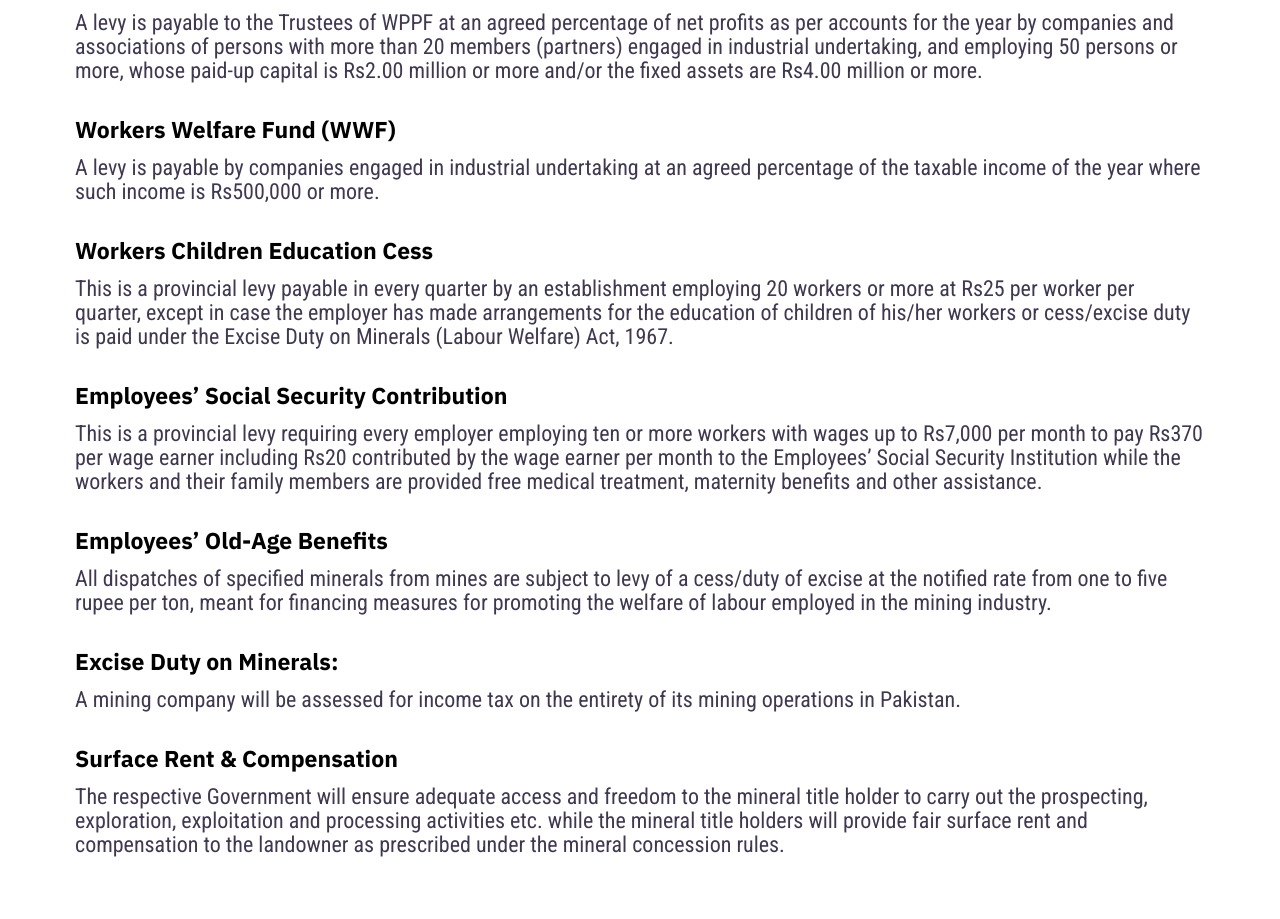
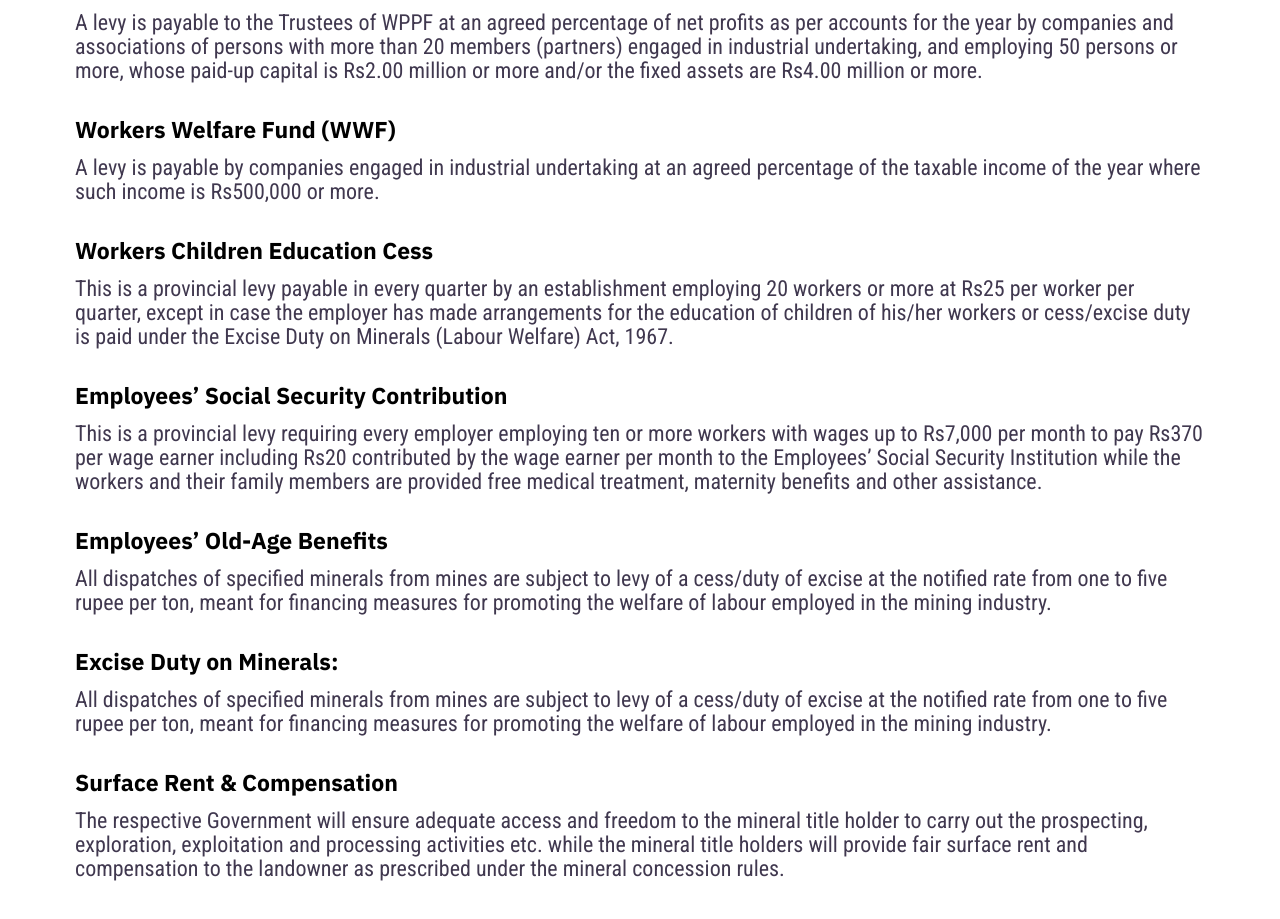
Before and after one commit to realAbdullah4504/mineral-app, a React (Create React App) app: page /cess in a window 1280 px wide. Shown: the part 505-1424 px from the top of the page. Built offline with nearby package versions, Linux system fonts and the light colour scheme; a web font is replaced by a local one.

Commit message:
Changes According to new figma design

```diff
--- a/src/components/CessComp/index.js
+++ b/src/components/CessComp/index.js
@@ -1,57 +1,122 @@
-import React from 'react'
+import React from "react";
 
 export const CessComp = () => {
   return (
     <>
-            <div className='max-w-[1170px] relative m-auto px-5 mb-[170px]'>
-                <div className='mt-[50px]'>
-                    <div className='title font-ibm-plex-sans flex'>
-                        <span className=''>Cess<div className='py-[3px] rounded bg-[#009969] w-[120px]'></div> </span>  & Levies
+      <div className="max-w-[1170px] relative m-auto px-5 mb-[170px]">
+        <div className="mt-[50px]">
+          <div className="title font-ibm-plex-sans flex">
+            <span className="">
+              Cess
+              <div className="py-[3px] rounded bg-[#009969] w-[120px]"></div>{" "}
+            </span>{" "}
+            & Levies
+          </div>
+        </div>
+        <div className="my-[20px]">
+          <div className="mb-8">
+            <div className="font-ibm-plex-sans font-bold text-[23px] leading-[29px] mb-3">
+              Zakat
+            </div>
+            <div className="text-[22px] leading-[24px] text-[#40384F] ">
+              Zakat is withheld from every Muslim who is not only a citizen of
+              Pakistan but also 'sahib-i-nisab', at 2.5% of the value of the
+              assets held on the first day of the month of Ramadan. Non-Muslims
+              and non-resident shareholders of a company are exempt from the
+              requirement to pay Zakat on dividends.
+            </div>
           </div>
 
+          <div className="my-8">
+            <div className="font-ibm-plex-sans font-bold text-[23px] leading-[29px] mb-3">
+              Workers Profit Participation Fund (WPPF)
             </div>
-                <div className='my-[20px]'>
-
-    <div className='mb-8'>
-        <div className='font-ibm-plex-sans font-bold text-[23px] leading-[29px] mb-3'>Zakat</div>
-        <div className='text-[22px] leading-[24px] text-[#40384F] '>Zakat is withheld from every Muslim who is not only a citizen of Pakistan but also 'sahib-i-nisab', at 2.5% of the value of the assets held on the first day of the month of Ramadan. Non-Muslims and non-resident shareholders of a company are exempt from the requirement to pay Zakat on dividends.</div>
+            <div className="text-[22px] leading-[24px] text-[#40384F] ">
+              A levy is payable to the Trustees of WPPF at an agreed percentage
+              of net profits as per accounts for the year by companies and
+              associations of persons with more than 20 members (partners)
+              engaged in industrial undertaking, and employing 50 persons or
+              more, whose paid-up capital is Rs2.00 million or more and/or the
+              fixed assets are Rs4.00 million or more.
+            </div>
           </div>
 
-    <div className='my-8'>
-        <div className='font-ibm-plex-sans font-bold text-[23px] leading-[29px] mb-3'>Workers Profit Participation Fund (WPPF)</div>
-        <div className='text-[22px] leading-[24px] text-[#40384F] '>A levy is payable to the Trustees of WPPF at an agreed percentage of net profits as per accounts for the year by companies and associations of persons with more than 20 members (partners) engaged in industrial undertaking, and employing 50 persons or more, whose paid-up capital is Rs2.00 million or more and/or the fixed assets are Rs4.00 million or more.</div>
+          <div className="my-8">
+            <div className="font-ibm-plex-sans font-bold text-[23px] leading-[29px] mb-3">
+              Workers Welfare Fund (WWF)
+            </div>
+            <div className="text-[22px] leading-[24px] text-[#40384F] ">
+              A levy is payable by companies engaged in industrial undertaking
+              at an agreed percentage of the taxable income of the year where
+              such income is Rs500,000 or more.
+            </div>
           </div>
 
-    <div className='my-8'>
-        <div className='font-ibm-plex-sans font-bold text-[23px] leading-[29px] mb-3'>Workers Welfare Fund (WWF)</div>
-        <div className='text-[22px] leading-[24px] text-[#40384F] '>A levy is payable by companies engaged in industrial undertaking at an agreed percentage of the taxable income of the year where such income is Rs500,000 or more.</div>
+          <div className="my-8">
+            <div className="font-ibm-plex-sans font-bold text-[23px] leading-[29px] mb-3">
+              Workers Children Education Cess
+            </div>
+            <div className="text-[22px] leading-[24px] text-[#40384F] ">
+              This is a provincial levy payable in every quarter by an
+              establishment employing 20 workers or more at Rs25 per worker per
+              quarter, except in case the employer has made arrangements for the
+              education of children of his/her workers or cess/excise duty is
+              paid under the Excise Duty on Minerals (Labour Welfare) Act, 1967.
+            </div>
           </div>
 
-    <div className='my-8'>
-        <div className='font-ibm-plex-sans font-bold text-[23px] leading-[29px] mb-3'>Workers Children Education Cess</div>
-        <div className='text-[22px] leading-[24px] text-[#40384F] '>This is a provincial levy payable in every quarter by an establishment employing 20 workers or more at Rs25 per worker per quarter, except in case the employer has made arrangements for the education of children of his/her workers or cess/excise duty is paid under the Excise Duty on Minerals (Labour Welfare) Act, 1967.</div>
+          <div className="my-8">
+            <div className="font-ibm-plex-sans font-bold text-[23px] leading-[29px] mb-3">
+              Employees’ Social Security Contribution
+            </div>
+            <div className="text-[22px] leading-[24px] text-[#40384F] ">
+              This is a provincial levy requiring every employer employing ten
+              or more workers with wages up to Rs7,000 per month to pay Rs370
+              per wage earner including Rs20 contributed by the wage earner per
+              month to the Employees’ Social Security Institution while the
+              workers and their family members are provided free medical
+              treatment, maternity benefits and other assistance.
+            </div>
           </div>
 
-    <div className='my-8'>
-        <div className='font-ibm-plex-sans font-bold text-[23px] leading-[29px] mb-3'>Employees’ Social Security Contribution</div>
-        <div className='text-[22px] leading-[24px] text-[#40384F] '>This is a provincial levy requiring every employer employing ten or more workers with wages up to Rs7,000 per month to pay Rs370 per wage earner including Rs20 contributed by the wage earner per month to the Employees’ Social Security Institution while the workers and their family members are provided free medical treatment, maternity benefits and other assistance.</div>
+          <div className="my-8">
+            <div className="font-ibm-plex-sans font-bold text-[23px] leading-[29px] mb-3">
+              Employees’ Old-Age Benefits
+            </div>
+            <div className="text-[22px] leading-[24px] text-[#40384F] ">
+              All dispatches of specified minerals from mines are subject to
+              levy of a cess/duty of excise at the notified rate from one to
+              five rupee per ton, meant for financing measures for promoting the
+              welfare of labour employed in the mining industry.
+            </div>
           </div>
 
-    <div className='my-8'>
-        <div className='font-ibm-plex-sans font-bold text-[23px] leading-[29px] mb-3'>Employees’ Old-Age Benefits</div>
-        <div className='text-[22px] leading-[24px] text-[#40384F] '>All dispatches of specified minerals from mines are subject to levy of a cess/duty of excise at the notified rate from one to five rupee per ton, meant for financing measures for promoting the welfare of labour employed in the mining industry.</div>
+          <div className="my-8">
+            <div className="font-ibm-plex-sans font-bold text-[23px] leading-[29px] mb-3">
+              Excise Duty on Minerals:
             </div>
-
-    <div className='my-8'>
-        <div className='font-ibm-plex-sans font-bold text-[23px] leading-[29px] mb-3'>Excise Duty on Minerals:</div>
-        <div className='text-[22px] leading-[24px] text-[#40384F] '>A mining company will be assessed for income tax on the entirety of its mining operations in Pakistan.</div>
+            <div className="text-[22px] leading-[24px] text-[#40384F] ">
+              All dispatches of specified minerals from mines are subject to
+              levy of a cess/duty of excise at the notified rate from one to
+              five rupee per ton, meant for financing measures for promoting the
+              welfare of labour employed in the mining industry.
             </div>
-    <div className='my-8'>
-        <div className='font-ibm-plex-sans font-bold text-[23px] leading-[29px] mb-3'>Surface Rent & Compensation</div>
-        <div className='text-[22px] leading-[24px] text-[#40384F] '>The respective Government will ensure adequate access and freedom to the mineral title holder to carry out the prospecting, exploration, exploitation and processing activities etc. while the mineral title holders will provide fair surface rent and compensation to the landowner as prescribed under the mineral concession rules.</div>
+          </div>
+          <div className="my-8">
+            <div className="font-ibm-plex-sans font-bold text-[23px] leading-[29px] mb-3">
+              Surface Rent & Compensation
+            </div>
+            <div className="text-[22px] leading-[24px] text-[#40384F] ">
+              The respective Government will ensure adequate access and freedom
+              to the mineral title holder to carry out the prospecting,
+              exploration, exploitation and processing activities etc. while the
+              mineral title holders will provide fair surface rent and
+              compensation to the landowner as prescribed under the mineral
+              concession rules.
+            </div>
           </div>
         </div>
       </div>
     </>
-    )
-}
+  );
+};
--- a/src/pages/FiscalIncentives/index.js
+++ b/src/pages/FiscalIncentives/index.js
@@ -14,19 +14,19 @@ function FiscalIncentives() {
     {
       title: "Special Economic Zones",
       flipContent:
-        " SEZs are promoted around the globe as strategy to industrialize and accelerate the economic growth. They play a pivotal role in boosting the economy & are considered as a tool of national competitiveness.",
+        " SEZs are promoted around the globe as strategy to industrialize and accelerate economic growth, Playing a pivotal role in boosting the economy & considered as a tool of national competitiveness.",
       link: "/special-economic-zones",
     },
     {
       title: "Exporting Processing Zones",
       flipContent:
-        "EPZs spur economic growth through streamlined processes, tax breaks, and infrastructure support, attracting foreign investment and facilitating exports and encourage goods production for export markets.",
+        "EPZs spur economic growth through tax breaks, and infrastructure support, attracting foreign investment and facilitating exports and encourage goods production for export.",
       link: "/export-processing-zones",
     },
     {
       title: "CPEC",
       flipContent:
-        "The China-Pakistan Economic Corridor (CPEC) is a major infrastructure project designed to enhance connectivity and economic cooperation between China and Pakistan, promoting growth and strengthening bilateral ties.",
+        "The China-Pakistan Economic Corridor (CPEC) is an infrastructure project designed to enhance economic cooperation between China and Pakistan, strengthening bilateral ties.",
       link: "/fiscal-CPEC",
     },
     {
```
Also changed, not shown: src/pages/governance/index.jsx (+21 -5 lines), src/pages/initiatives/index.jsx (+4 -4 lines), src/pages/maps-and-reports/index.jsx (+8 -4 lines). Lines whose indentation alone changed are shown as unchanged.
